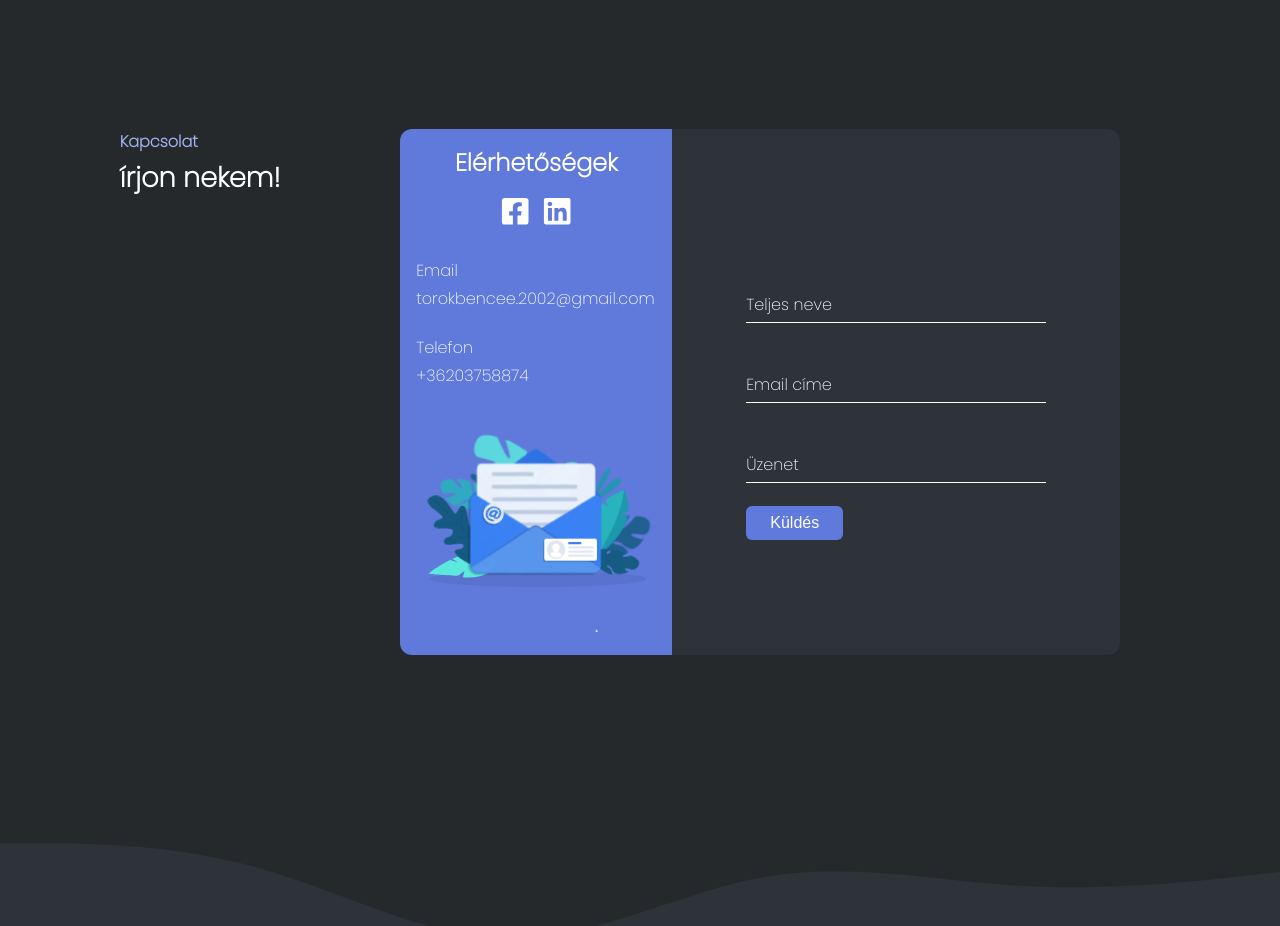
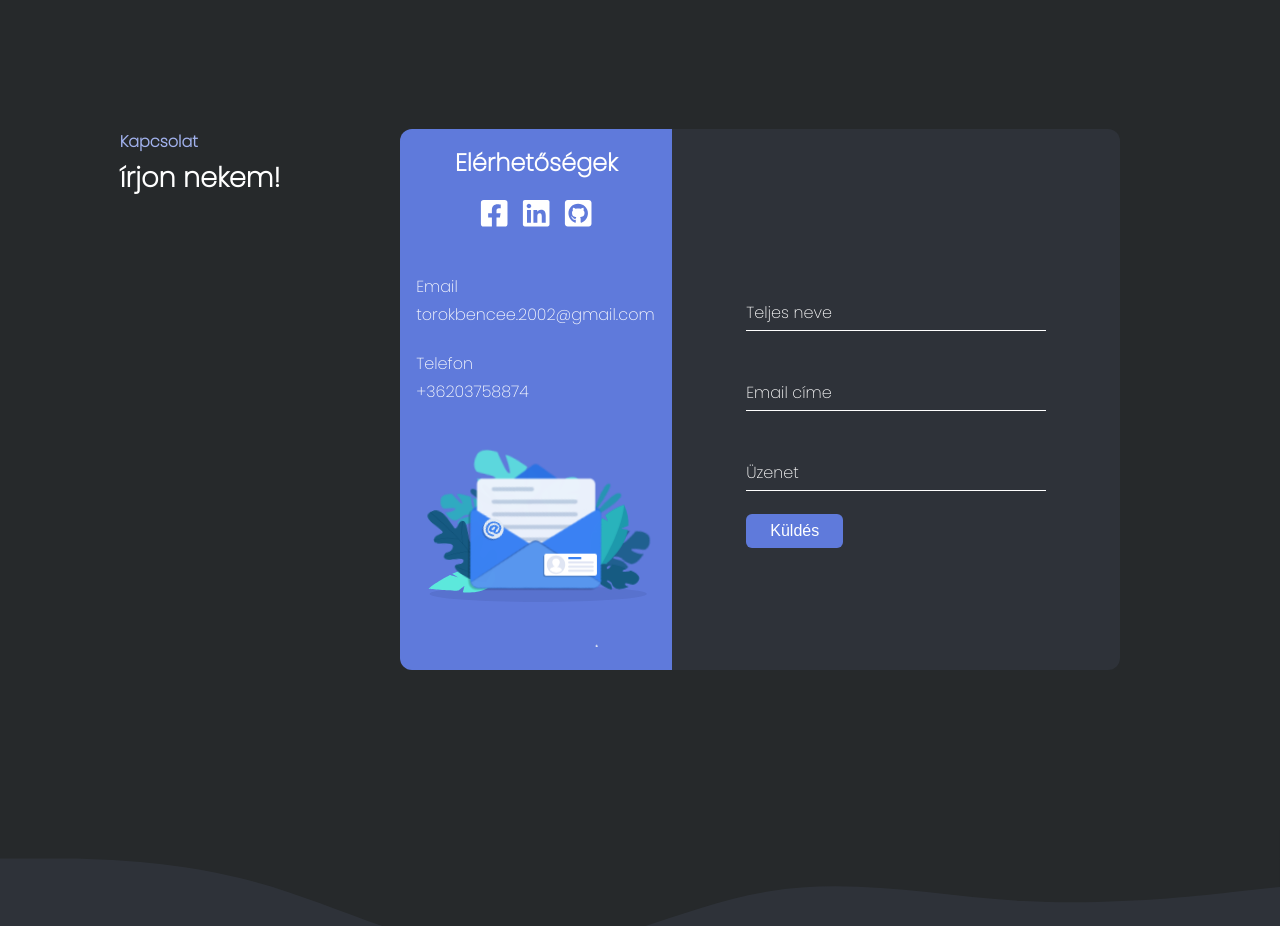
Before and after one commit to Tbence2002/torokbence-portfolio, a React (Create React App) app: page / in a window 1280 px wide. Shown: the part 4460-5386 px from the top of the page. Built offline with nearby package versions, Linux system fonts and the light colour scheme.

Commit message:
Kapcsolat

```diff
--- a/src/components/Kapcsolat.jsx
+++ b/src/components/Kapcsolat.jsx
@@ -1,6 +1,6 @@
 import React, { useRef, useState } from 'react'
 import "./kapcsolat.css"
-import { FaFacebookSquare, FaLinkedin } from "react-icons/fa";
+import { FaFacebookSquare, FaLinkedin, FaGithubSquare } from "react-icons/fa";
 import Lottie from 'lottie-react';
 import animationData from '../assets/kapcsolat.json'
 import emailjs from '@emailjs/browser';
@@ -16,7 +16,7 @@ function Kapcsolat() {
         if (name === "" || email === "" || message === "") {
             toast.error("Üres mezők!")
         } else {
-            toast.success("Sikeres email küldés! Hamarosan válaszolok!")
+            return
         }
     }
     const form = useRef();
@@ -26,9 +26,12 @@ function Kapcsolat() {
 
         emailjs.sendForm('service_5a9kffq', 'template_1lxlqsa', form.current, 'S9JxZg-_yZ4RLj0bo')
             .then((result) => {
-                console.log(result.text);
+                toast.success("Sikeres email küldés! Hamarosan válaszolok!");
+                setName("");
+                setEmail("");
+                setMessage("");
             }, (error) => {
-                console.log(error.text);
+                toast.error("Hiba történt az üzenet küldése közben!");
             });
     };
 
@@ -43,14 +46,14 @@ function Kapcsolat() {
                     <p>Kapcsolat</p>
                     <h2>írjon nekem!</h2>
                 </div>
-                <ScrollAnimation>
-                <div className="kapcsolat-box">
+                <ScrollAnimation result="kapcsolat-box">
                     <div className="kapcsolat-left">
                         <div className="kapcsolat-elerhetoseg">
                             <h3>Elérhetőségek</h3>
                             <div className="social">
-                                <FaFacebookSquare />
-                                <FaLinkedin />
+                                <a href="https://www.facebook.com/profile.php?id=100010262581469" target='_blank' rel="noreferrer"><FaFacebookSquare  className='facebook'/></a>
+                                <a href="https://www.linkedin.com/in/t%C3%B6r%C3%B6k-bence-50653227b/" target='_blank' rel="noreferrer"><FaLinkedin className='github' /></a>
+                                <a href="https://github.com/Tbence2002" target="_blank" rel="noreferrer"><FaGithubSquare className='github'/></a>
                             </div>
                         </div>
                         <div className="email">
@@ -70,23 +73,22 @@ function Kapcsolat() {
                     <div className="kapcsolat-right">
                         <form ref={form} onSubmit={sendEmail}>
                             <div className="kapcsolat-message">
-                                <input type="text" name="teljes_nev" onChange={(e)=> setName(e.target.value)} required />
+                                <input type="text" name="teljes_nev" onChange={(e)=> setName(e.target.value)} value={name} required />
                                 <label for="teljes_nev">Teljes neve</label>
                             </div>
                             <div className="kapcsolat-message">
-                                <input type="text" name="email" onChange={(e)=> setEmail(e.target.value)} required />
+                                <input type="text" name="email" onChange={(e)=> setEmail(e.target.value)} value={email} required />
                                 <label for="email">Email címe</label>
                             </div>
                             <div className="kapcsolat-message">
-                                <textarea name="uzenet" onChange={(e)=> setMessage(e.target.value)} required></textarea>
+                                <textarea name="uzenet" onChange={(e)=> setMessage(e.target.value)} value={message} required></textarea>
                                 <label for="uzenet">Üzenet</label>
                             </div>
                             <div className="kapcsolat-button">
-                                <button type='submit' onClick={confirmEmail}>Küldés</button>
+                                <button type='submit' onClick={confirmEmail} >Küldés</button>
                             </div>
                         </form>
                     </div>
-                </div>
                 </ScrollAnimation>
             </div>
         </div>
```
